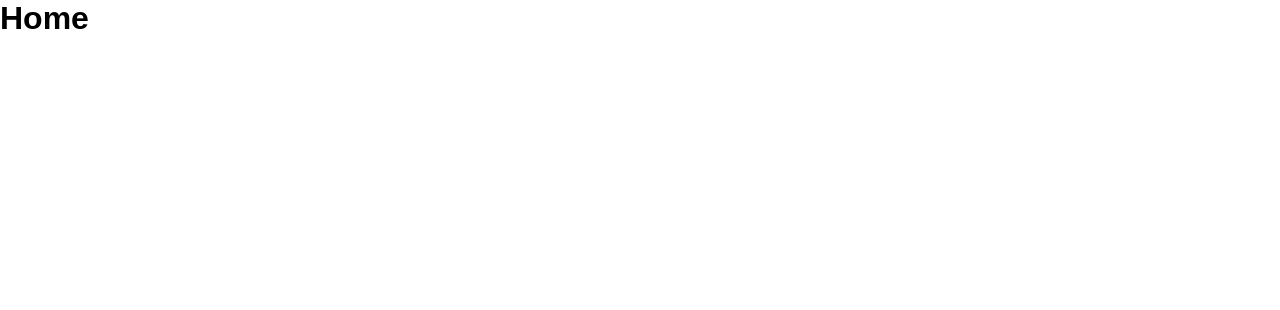
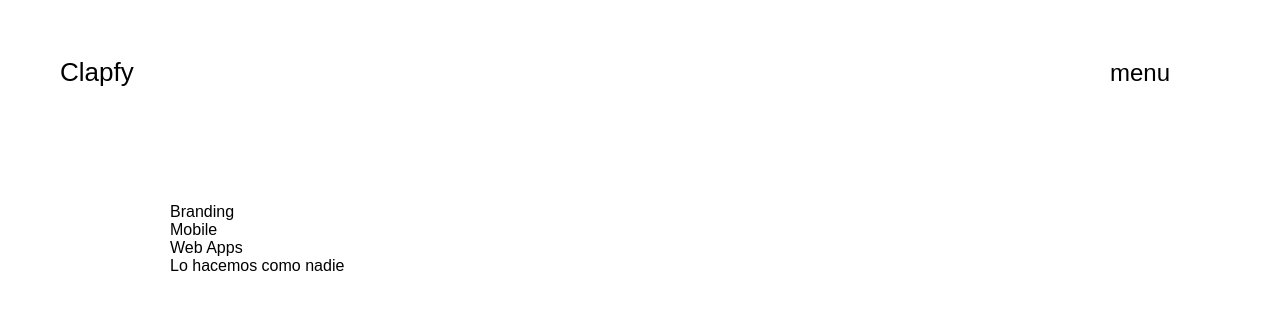
Before and after one commit to eloy98g/project-bird, a React app in the folder clapfy-web/: page / in a window 1280 px wide. Shown: the top 310 px of the page. Built offline with nearby package versions, Linux system fonts and the light colour scheme; a web font is replaced by a local one.

Commit message:
Header added

```diff
--- a/clapfy-web/public/index.html
+++ b/clapfy-web/public/index.html
@@ -3,7 +3,7 @@
 <head>
     <meta charset="UTF-8">
     <meta name="viewport" content="width=device-width, initial-scale=1.0">
-    <title>Document</title>
+    <title>Clapfy - Productos digitales</title>
 </head>
 <body>
     <div id='app'></div>
--- a/clapfy-web/src/components/Footer.jsx
+++ b/clapfy-web/src/components/Footer.jsx
@@ -3,10 +3,7 @@ import '../styles/components/Footer.css';
 
 const Footer = () => {
   return (
-    <div className='Footer'>
-      <p className='Footer-title'>Platzi Conf Merch</p>
-      <p className="Footer-copy">All right reserved</p>
-    </div>
+    <h1>Footer</h1>
   )
 }
 
--- a/clapfy-web/src/components/Header.jsx
+++ b/clapfy-web/src/components/Header.jsx
@@ -1,13 +1,11 @@
 import React from 'react';
-import '../styles/components/Header.css';
+import '../styles/components/Header.scss';
 
 const Header = () => {
   return (
     <div className='Header'>
-      <h1 className='Header-title'>PlatziConf Merch</h1>
-      <div className='Header-checkout'>
-        Checkout
-      </div>
+      <p className='Header-title'>Clapfy</p>
+      <p className='Header-menu'>menu</p>
     </div>
   )
 }
--- /dev/null
+++ b/clapfy-web/src/components/Hero.jsx
@@ -0,0 +1,19 @@
+import React from 'react'
+
+const Hero = () => {
+  return (
+    <div className='Hero'>
+      <div className="container">
+        <img src="" alt="" />
+        <div className="Hero-text">
+          <p>Branding</p>
+          <p>Mobile</p>
+          <p>Web Apps</p>
+          <p>Lo hacemos como nadie</p>
+        </div>
+      </div>
+    </div>
+  )
+}
+
+export default Hero
--- a/clapfy-web/src/containers/Home.jsx
+++ b/clapfy-web/src/containers/Home.jsx
@@ -1,8 +1,14 @@
 import React from 'react';
+import Header from '../components/Header';
+import Hero from '../components/Hero';
+import '../styles/containers/Home.scss';
 
 const Home = () => {
   return (
-    <h1>Home</h1>
+    <>
+      <Header />
+      <Hero />
+    </>
   )
 }
 
--- a/clapfy-web/src/styles/App.scss
+++ b/clapfy-web/src/styles/App.scss
@@ -9,8 +9,3 @@
 html{
     font-family: 'AvertaW01-Semibold', sans-serif;
 }
-
-.container{
-    width: 100%;
-    padding: 0px 80px;
-}
--- /dev/null
+++ b/clapfy-web/src/styles/components/Header.scss
@@ -0,0 +1,19 @@
+.Header{
+  display: inline-flex;
+  justify-content: space-between;
+  align-items: center;
+  width: 100%;
+  height: 25px;
+  padding-left: 60px;
+  padding-right: 110px;
+  margin-top: 60px;
+  margin-bottom: 100px;
+}
+
+.Header-title{
+  font-size: 26px;
+}
+
+.Header-menu{
+  font-size: 24px;
+}
--- /dev/null
+++ b/clapfy-web/src/styles/containers/Home.scss
@@ -0,0 +1,3 @@
+.container{
+  margin: 0 170px;
+}
```
Also changed, not shown: clapfy-web/src/styles/components/Footer.css (deleted), clapfy-web/src/styles/components/Footer.scss (added), clapfy-web/src/styles/components/Header.css (deleted), clapfy-web/src/styles/components/Hero.scss (added).
